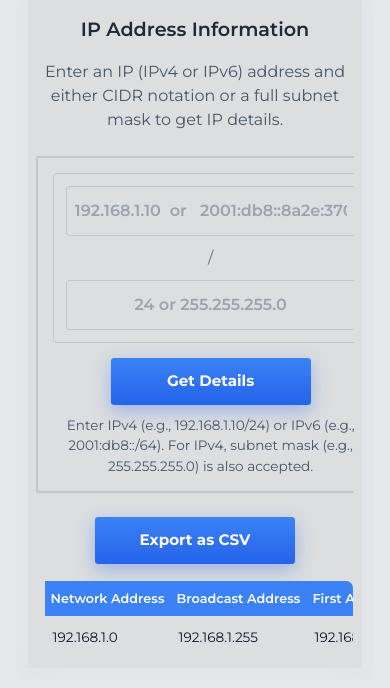
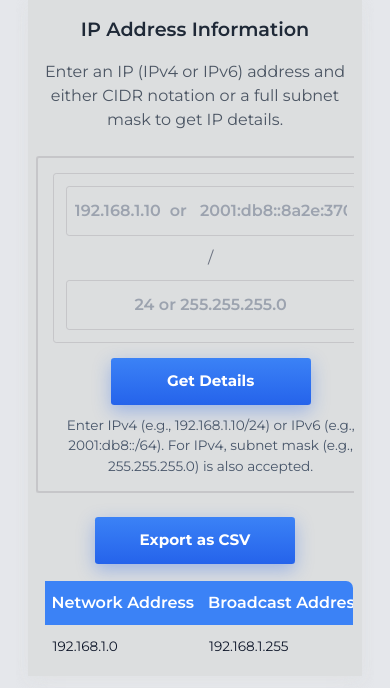
Before and after one commit to WilliesGit/Subnet-Calculator, a Flask app: page / in a window 390 px wide. Shown: the part 700-1388 px from the top of the page. Before the commit the page ends 1343 px from the top, so only its background shows below. Run offline with Flask 3, Linux system fonts and the light colour scheme; some libraries are stand-ins or nearby versions.

Commit message:
Adjusted Table Mobile Phone Display

```diff
--- a/static/table.css
+++ b/static/table.css
@@ -104,7 +104,7 @@
 @media (max-width: 480px) {
   .table-wrapper {
     padding: 0 0.5rem;
-    max-height: 250px;
+    max-height: 280px;
     border-radius: 0.5rem;
   }
 
@@ -120,8 +120,8 @@
 
   /* Make table more compact on mobile */
   .table th {
-    font-size: 0.8rem;
-    padding: 8px 6px;
+    font-size: 1rem;
+    padding: 10px 7px;
   }
 }
 
```
